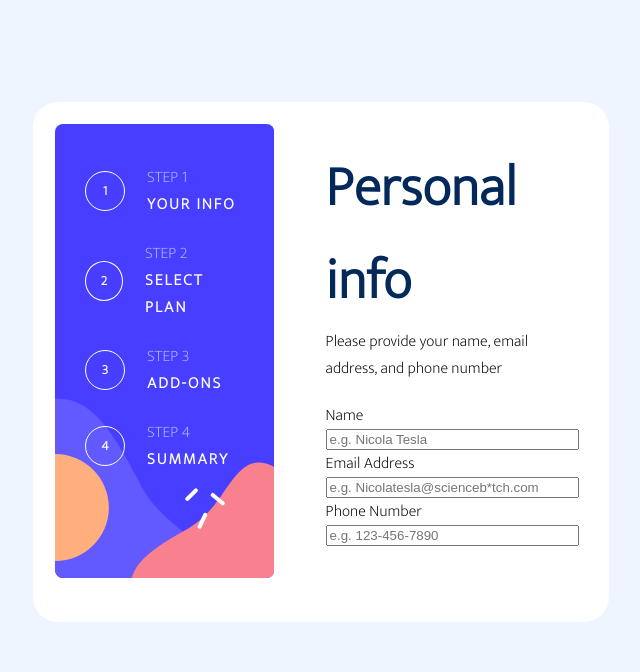
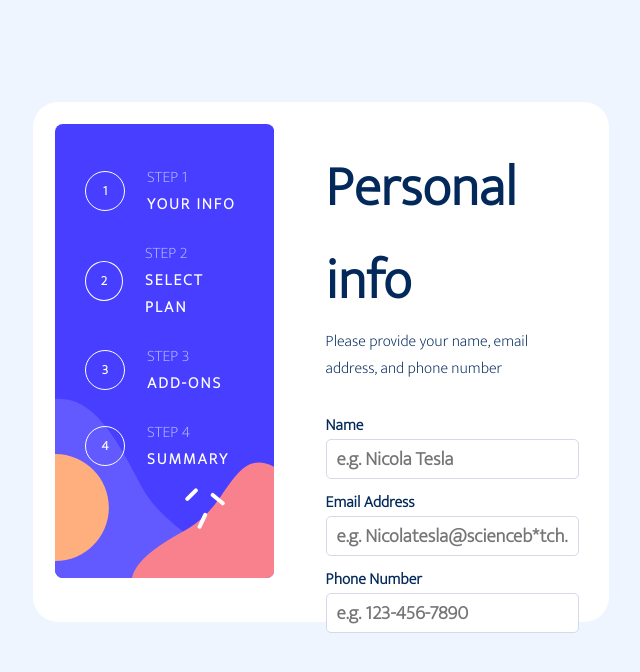
Before and after one commit to emrecanberktas/multi-step-form, a React (Vite) app: page / in a window 1280 px wide. Shown: the top 672 px of the page, without its empty margins (287-927 px from the left). Built offline with nearby package versions, Linux system fonts and the light colour scheme.

Commit message:
Style: Personal Info

```diff
--- a/src/components/personalInfo/index.css
+++ b/src/components/personalInfo/index.css
@@ -4,12 +4,14 @@
   flex-direction: column;
   margin: 40px 30px;
   font-family: var(--font-family);
+  color: var(--Marine-blue);
 }
 
 .Personal-Info-Title {
   font-weight: 900;
   font-size: 3.5rem;
   color: var(--Marine-blue);
+  margin: 0;
 }
 
 form {
@@ -17,3 +19,27 @@ form {
   flex-direction: column;
   margin: 20px 0;
 }
+
+label {
+  margin-top: 10px;
+  color: var(--Marine-blue);
+  font-weight: 700;
+}
+
+.Personal-Info-Input {
+  width: 100%;
+  height: 40px;
+  padding: 0 10px;
+  border: 1px solid var(--Light-gray);
+  border-radius: 5px;
+  font-size: 1.2rem;
+  font-family: var(--font-family);
+  font-weight: 800;
+  color: var(--Marine-blue);
+}
+
+.Personal-Info-Input:focus {
+  outline: none !important;
+  border: 1px solid var(--Purplish-blue);
+  background-color: transparent;
+}
```
